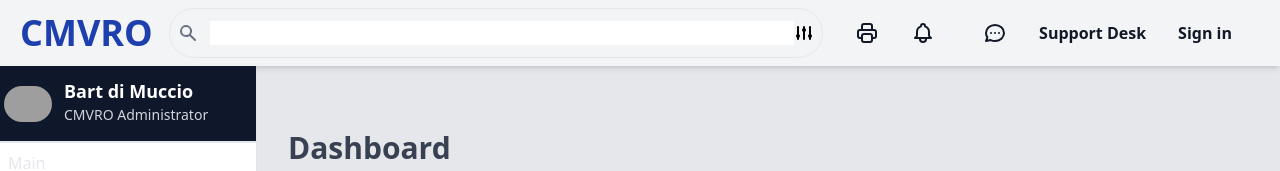
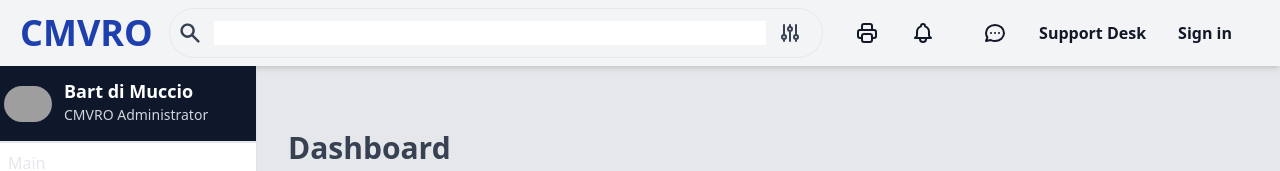
Before and after one commit to ccavalleri/cmvro, a Next.js app: page / in a window 1280 px wide. Shown: the top 171 px of the page. Built offline with nearby package versions, Linux system fonts and the light colour scheme; grey boxes are pictures that could not be loaded.

Commit message:
changing icons of the header

```diff
--- a/components/Header.js
+++ b/components/Header.js
@@ -1,5 +1,10 @@
-import { SearchIcon, AdjustmentsIcon } from '@heroicons/react/solid';
-import { BellIcon, PrinterIcon, ChatIcon } from '@heroicons/react/outline';
+import { SearchIcon } from '@heroicons/react/solid';
+import {
+  BellIcon,
+  PrinterIcon,
+  ChatIcon,
+  AdjustmentsIcon,
+} from '@heroicons/react/outline';
 import { useRef } from 'react';
 
 export default function Header() {
@@ -18,13 +23,13 @@ export default function Header() {
         <div className="flex-1 flex justify-between">
           <div className="relative text-gray-darker hidden lg:flex flex-grow">
             <div className="flex w-full mt-2 mb-2 mx-auto max-w-[90%] border border-gray-200 focus-within:shadow-lg px-2 py-3 rounded-full items-center sm:max-w-xl lg:max-w-2xl">
-              <SearchIcon className="h-5 text-gray-500 mr-3" />
+              <SearchIcon className="h-6 text-gray-700 mr-3" />
               <input
                 ref={searchInputRef}
                 type="text"
                 className="flex-grow focus:outline-none"
               />
-              <AdjustmentsIcon className="h-5" />
+              <AdjustmentsIcon className="h-6 text-gray-700 ml-3 mr-3" />
             </div>
             <button
               type="submit"
```
